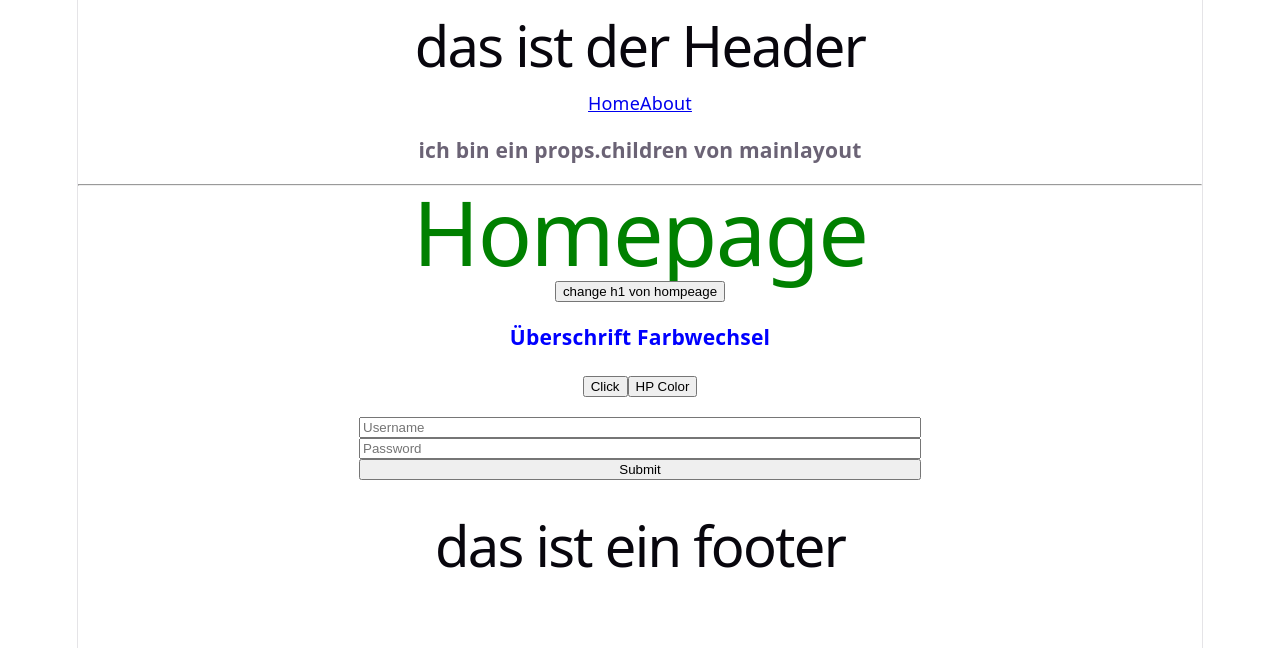
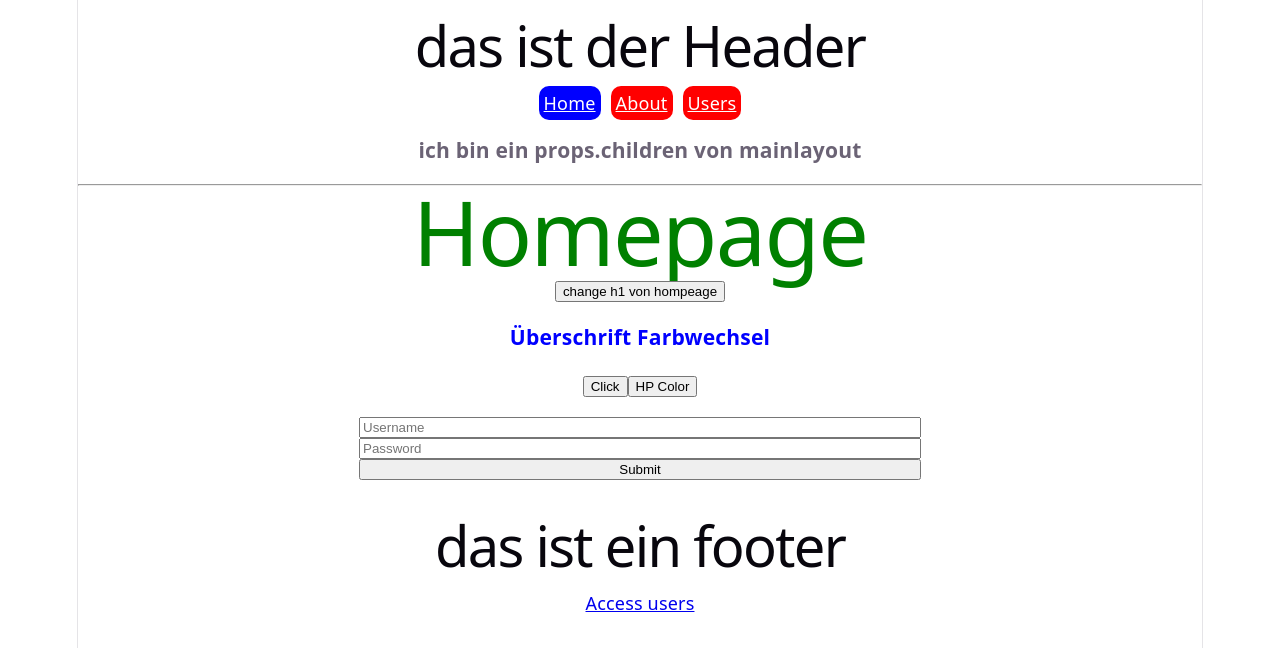
Before and after one commit to pewobox79/itzb_react_kurs_woche2, a React (Vite) app in the folder react-basic/: page / in a window 1280 px wide. Shown: the top 648 px of the page. Built offline with nearby package versions, Linux system fonts and the light colour scheme.

Commit message:
router dynamic routes

```diff
--- a/react-basic/src/components/Footer.jsx
+++ b/react-basic/src/components/Footer.jsx
@@ -1,7 +1,10 @@
+import { Link } from "react-router"
+
 function Footer() {
 
     return <footer>
         <h1>das ist ein footer</h1>
+        <Link to="/users">Access users</Link>
     </footer>
 }
 
--- a/react-basic/src/components/Navigation/NavItem.jsx
+++ b/react-basic/src/components/Navigation/NavItem.jsx
@@ -1,7 +1,10 @@
-const NavItem =({link, label})=>{
+import { NavLink } from 'react-router'
+const NavItem = ({ link, label }) => {
 
-    if(!link || !label) return
-    return <a href={link}>{label}</a>
+    if (!link || !label) return
+    return <NavLink
+        className={({ isActive }) => isActive ? "active" : "inActive" }
+        to={link}>{label}</NavLink>
 }
 
 export default NavItem
--- a/react-basic/src/index.css
+++ b/react-basic/src/index.css
@@ -77,20 +77,24 @@ h1 {
   font-size: 56px;
   letter-spacing: -1.68px;
   margin: 32px 0;
+
   @media (max-width: 1024px) {
     font-size: 36px;
     margin: 20px 0;
   }
 }
+
 h2 {
   font-size: 24px;
   line-height: 118%;
   letter-spacing: -0.24px;
   margin: 0 0 8px;
+
   @media (max-width: 1024px) {
     font-size: 20px;
   }
 }
+
 p {
   margin: 0;
 }
@@ -109,3 +113,21 @@ code {
   padding: 4px 8px;
   background: var(--code-bg);
 }
+
+/*LINK BUTTON STYLING*/
+
+.active {
+  color: white;
+  background-color: blue;
+  padding: 5px;
+  margin: 0 5px;
+  border-radius: 10px;
+}
+
+.inActive {
+  color: white;
+  background-color: red;
+  padding: 5px;
+  margin: 0 5px;
+  border-radius: 10px;
+}
--- /dev/null
+++ b/react-basic/src/pages/SingleUserPage.jsx
@@ -0,0 +1,6 @@
+const SingleUserPage =()=>{
+
+    return <h1>single user</h1>
+}
+
+export default SingleUserPage
--- a/react-basic/src/static/navData.js
+++ b/react-basic/src/static/navData.js
@@ -8,5 +8,10 @@ export const navData = [
         uid: Math.floor(Math.random() * 1000),
         label: "About",
         link: "/about"
+    },
+    {
+        uid: Math.floor(Math.random() * 1000),
+        label: "Users",
+        link: "/users"
     }
 ]
```
Also changed, not shown: react-basic/src/router/router.jsx (+9 -0 lines).
